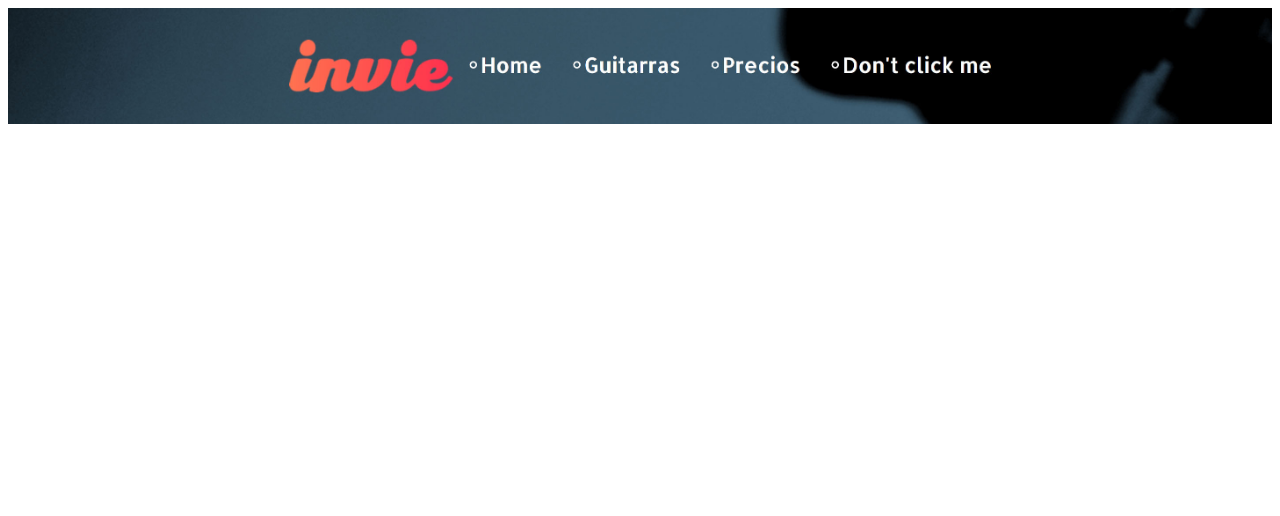
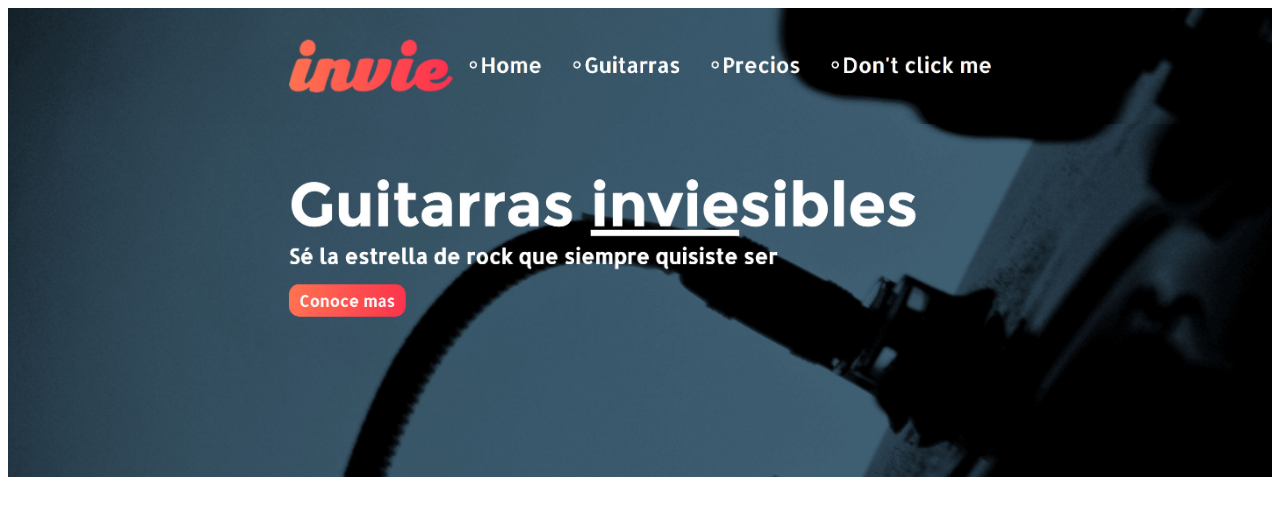
Before and after one commit to Sebasneetwork/Invie-Git, a plain HTML site: page index.html in a window 1280 px wide. Drawn offline with Linux system fonts and the light colour scheme.

Commit message:
imagen hero

```diff
--- a/index.html
+++ b/index.html
@@ -9,9 +9,11 @@
         img {
           max-width: 100%;
           vertical-align: top;
-        }</style>
+        }
+        </style>
     </head>
     <body>
         <img src="header.jpg" alt="">
+        <img src="hero.jpg" alt="">
     </body>
 </html>
```
Also changed, not shown: acustica.jpg (added), clasica.jpg (added), footer.jpg (added), hero.jpg (added).
